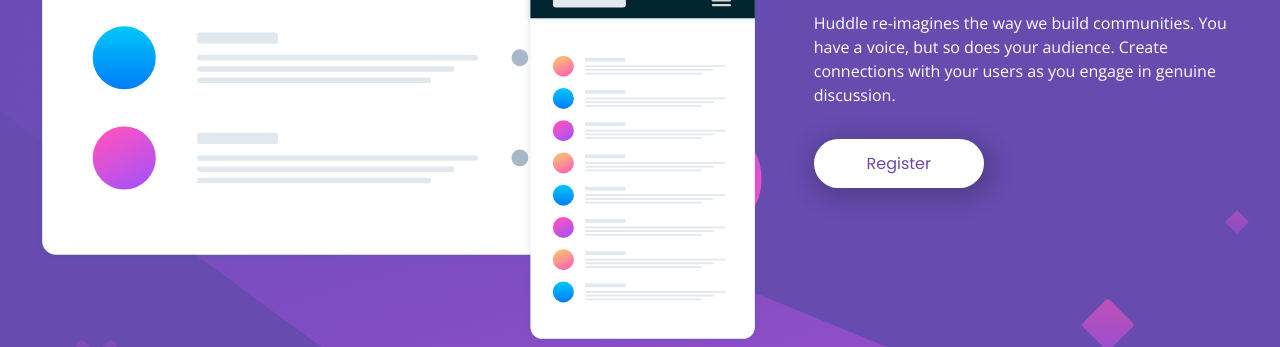
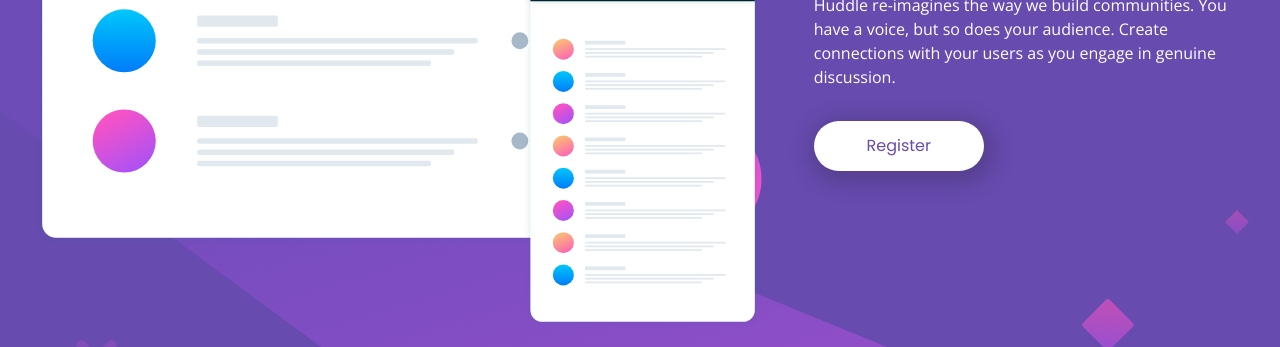
Before and after one commit to BatoolHasan/huddle-landing-page-with-single-introductory-section, a website: page index.html in a window 1280 px wide. Shown: the part 384-731 px from the top of the page. Drawn offline with nearby package versions, Linux system fonts and the light colour scheme; files whose address does not match are found by name.

Commit message:
Add files via upload

```diff
--- a/index.html
+++ b/index.html
@@ -17,6 +17,7 @@
 </head>
 
 <body>
+  <div class="wrapper">
     <header>
       <img src="./images/logo.svg" alt="Huddle Logo" />
     </header>
@@ -51,6 +52,7 @@
           Hasan</a>.
       </p>
     </footer>
+  </div>
 </body>
 
 </html>
--- a/styles/styles.scss
+++ b/styles/styles.scss
@@ -79,8 +79,12 @@
     }
 }
 
+.wrapper{
+    width: 100%;
+    max-width: 1550px;
+}
 .container{
-    padding: 5em 0 1em 0;
+    padding: 4em 0 1em 0;
     display: grid;
     grid-template-columns: 60% 35%;
     grid-template-rows: auto;
```
Also changed, not shown: styles/styles.css, 1 other file. Lines whose indentation alone changed are shown as unchanged.
